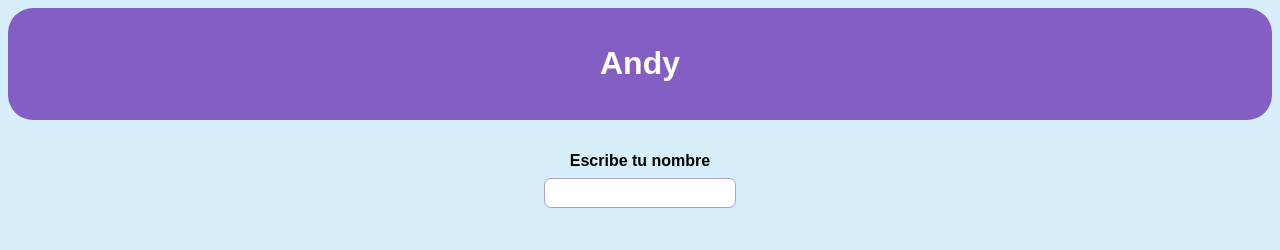
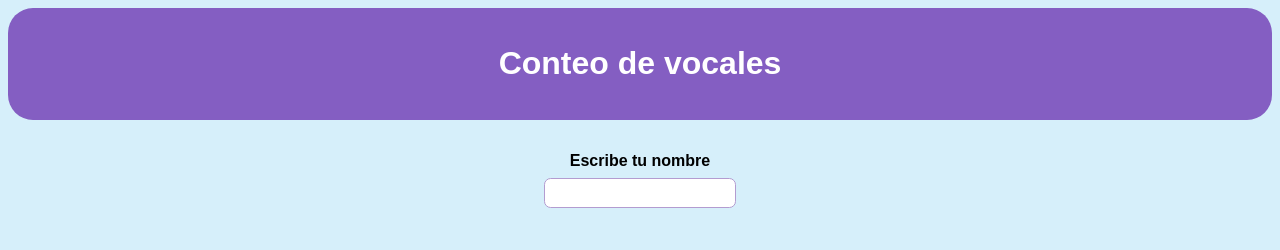
Before and after one commit to xandreadamianx/ch46-conteo-vocales, a plain HTML site: page index.html in a window 1280 px wide. Drawn offline with Linux system fonts and the light colour scheme.

Commit message:
feat: conteo de vocales

```diff
--- a/index.html
+++ b/index.html
@@ -8,7 +8,7 @@
 </head>
 <body>
     <header>
-        <h1>Andy</h1>
+        <h1>Conteo de vocales</h1>
     </header>
     <main>
         <form>
@@ -17,5 +17,6 @@
             <p id="vocales"></p>
         </form>
     </main>
+    <script src="script.js"></script>
 </body>
 </html>
--- a/script.js
+++ b/script.js
@@ -0,0 +1 @@
+console.log("conteo de vocales");
```
